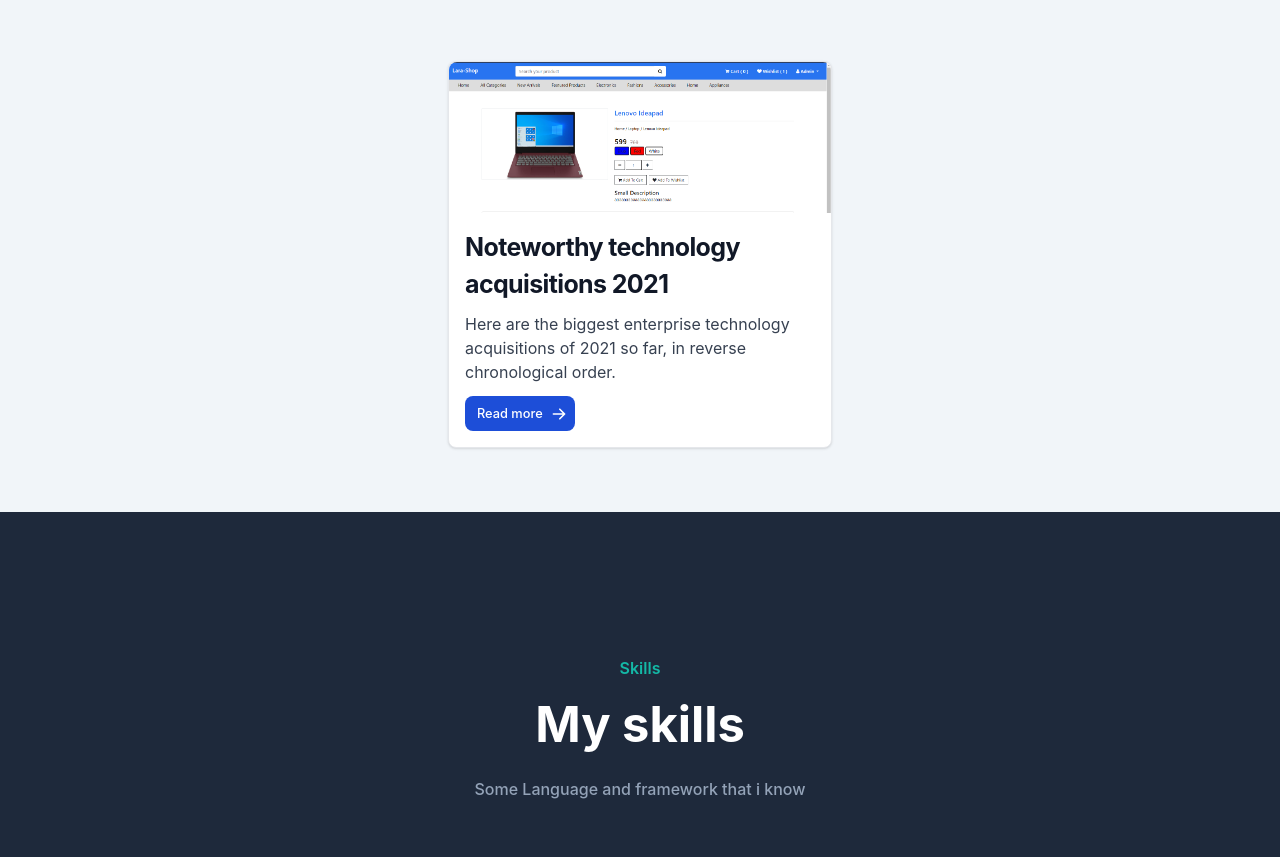
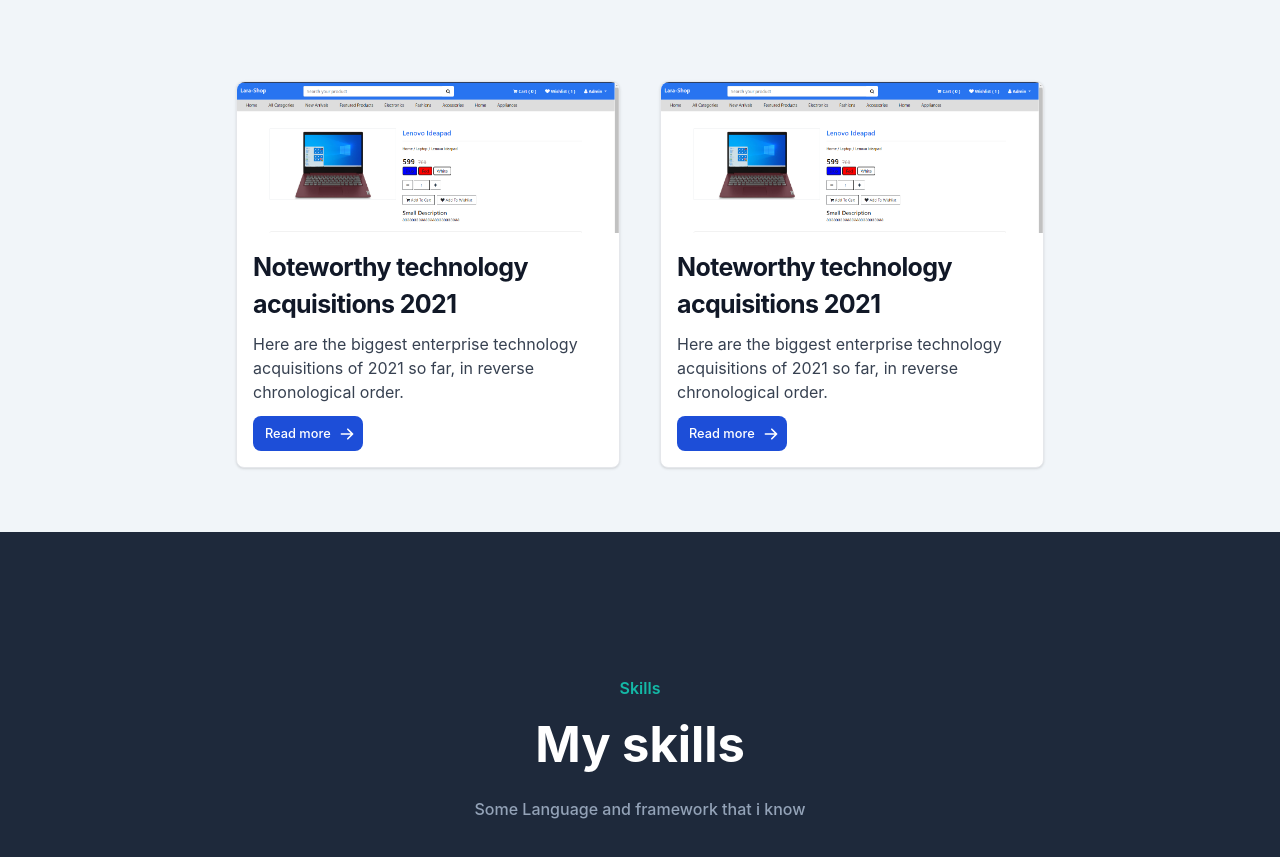
Before and after one commit to justizha/Personal-Portofolio, a website: page index.html in a window 1280 px wide. Shown: the part 1147-2004 px from the top of the page. Drawn offline with nearby package versions, Linux system fonts and the light colour scheme.

Commit message:
margin fixes

```diff
--- a/index.html
+++ b/index.html
@@ -179,7 +179,33 @@
         </div>
       </div>
       <div class="flex w-full flex-wrap justify-center px-4 xl:mx-auto xl:w-10/12 md:w-1/2">
-        <div class="max-w-sm bg-white border border-gray-200 rounded-lg shadow dark:bg-gray-800 dark:border-gray-700">
+        <div
+          class="mt-5 mx-5 max-w-sm bg-white border border-gray-200 rounded-lg shadow dark:bg-gray-800 dark:border-gray-700">
+          <a href="#">
+            <img class="rounded-t-lg" src="dist/img/My project.png" width="100%" alt="" />
+          </a>
+          <div class="p-4">
+            <a href="#">
+              <h5 class="mb-2 text-2xl font-bold tracking-tight text-gray-900 dark:text-white">Noteworthy technology
+                acquisitions 2021</h5>
+            </a>
+            <p class="mb-3 font-normal text-gray-700 dark:text-gray-400">Here are the biggest enterprise technology
+              acquisitions
+              of 2021 so far, in reverse chronological order.</p>
+            <a href="#"
+              class="inline-flex items-center px-3 py-2 text-sm font-medium text-center text-white bg-blue-700 rounded-lg hover:bg-blue-800 focus:ring-4 focus:outline-none focus:ring-blue-300 dark:bg-blue-600 dark:hover:bg-blue-700 dark:focus:ring-blue-800">
+              Read more
+              <svg aria-hidden="true" class="w-4 h-4 ml-2 -mr-1" fill="currentColor" viewBox="0 0 20 20"
+                xmlns="http://www.w3.org/2000/svg">
+                <path fill-rule="evenodd"
+                  d="M10.293 3.293a1 1 0 011.414 0l6 6a1 1 0 010 1.414l-6 6a1 1 0 01-1.414-1.414L14.586 11H3a1 1 0 110-2h11.586l-4.293-4.293a1 1 0 010-1.414z"
+                  clip-rule="evenodd"></path>
+              </svg>
+            </a>
+          </div>
+        </div>
+        <div
+          class="mt-5 mx-5 max-w-sm bg-white border border-gray-200 rounded-lg shadow dark:bg-gray-800 dark:border-gray-700">
           <a href="#">
             <img class="rounded-t-lg" src="dist/img/My project.png" width="100%" alt="" />
           </a>
```
Also changed, not shown: dist/output.css.
